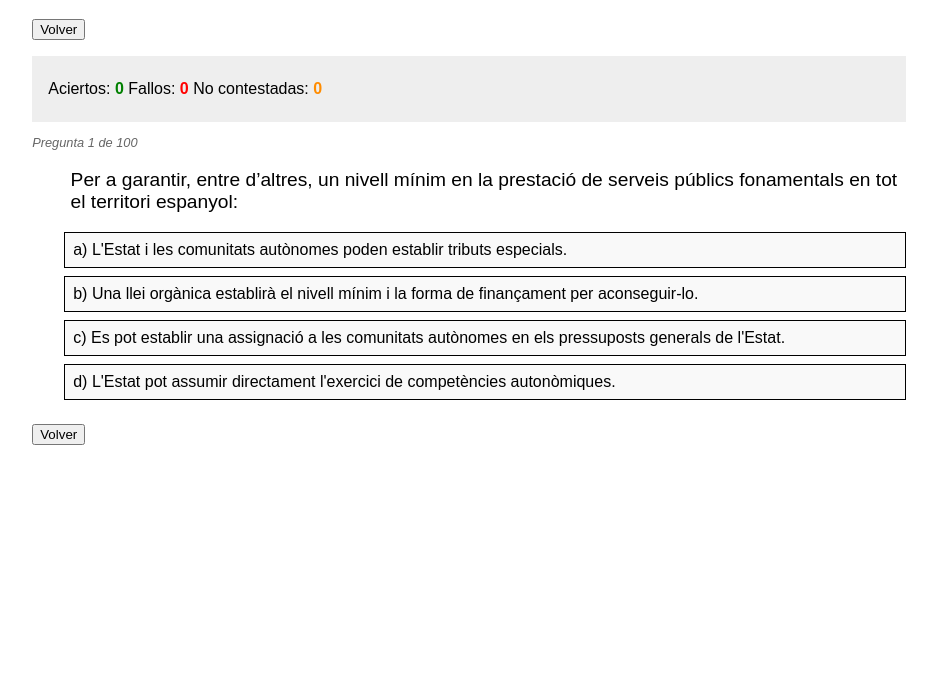
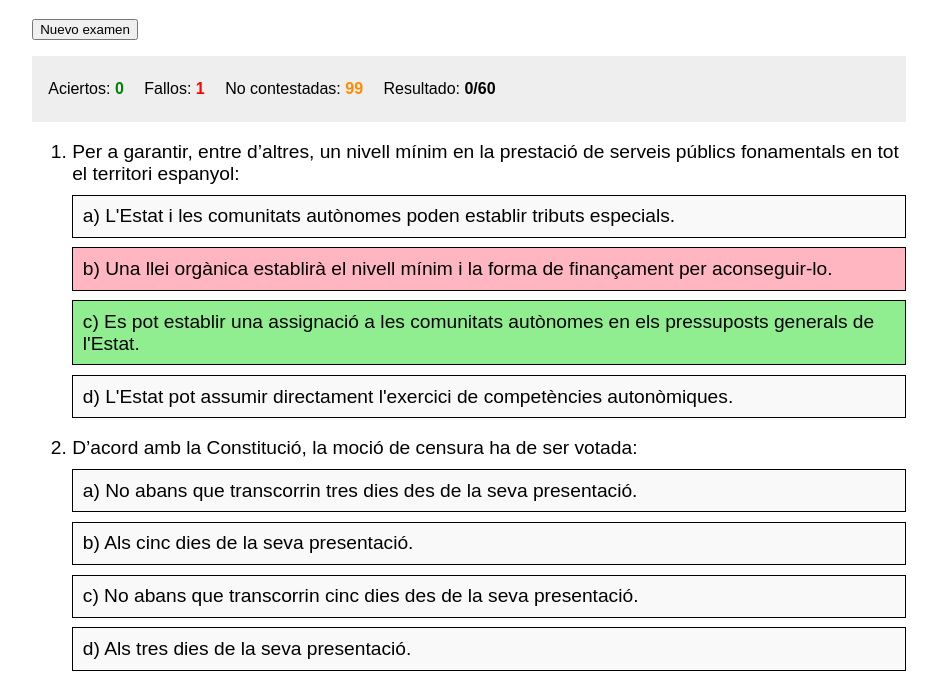
Before and after one commit to albertobastos/preguntas-2022, a plain HTML site: page index.html in a window 1280 px wide. Both pictures are taken after a click on the button 656 px from the left and 355 px from the top of the page. Shown: the part 61-748 px from the top of the page, without its empty margins (171-1108 px from the left). Drawn offline with Linux system fonts and the light colour scheme.

Commit message:
uhm... that's all?

```diff
--- a/index.html
+++ b/index.html
@@ -31,43 +31,46 @@
       margin-top: 1em;
       padding: .5em 1em .5em 1em;
     }
+    section.exam_stats span {
+      font-weight: bold;
+      margin-right: 1em;
+    }
+    section.exam_stats span#exam_score {
+      margin-right: 0;
+    }
     #exam_right {
-      font-weight: bold;
       color: green;
     }
     #exam_wrong {
-      font-weight: bold;
       color: red;
     }
-    #exam_skip {
-      font-weight: bold;
+    #exam_pending {
       color: darkorange;
     }
-    .exam_count {
-      color: #666;
-      font-style: italic;
-      font-size: 0.8em;
+    #exam_questions {
+      font-size: 1.2em;
     }
-    #exam_question {
-      font-size: 1.2em;
-      margin-left: 2em;
-    }
-    #exam_options {
-      margin-left: 2em;
+    #exam_questions li {
       margin-bottom: 1em;
     }
-    #exam_options button {
+    #exam_questions button {
       width: 100%;
-      margin: 0 0 .5em 0;
+      margin: .5em 0 0 0;
       border: 1px solid #000;
       padding: .5em;
       text-align: left;
       font-size: 1em;
       background-color: #F9F9F9;
     }
-    #exam_options button:hover {
+    #exam_questions button:hover {
       background-color: #F0F0F0;
       cursor: pointer;
+    }
+    #exam_questions button.right {
+      background-color: lightgreen;
+    }
+    #exam_questions  button.wrong {
+      background-color: lightpink;
     }
   </style>
 </html>
@@ -82,30 +85,37 @@
     <p>Elige qué temas incluir:</p>
     <ul id="config_chapters">
         <!-- to fill -->
+        <li class="chapter"><input type="checkbox" name="config_chapter" value="1" checked="checked" /><strong>Tema 1.</strong> Título del capítulo. <i>(N preguntas)</i>.</li>
     </ul>
     <button onclick="startExam();">Empezar</button>
   </section>
 
   <section class="page exam">
-    <button onclick="gotoPage('config');">Volver</button>
+    <button onclick="gotoPage('config');">Nuevo examen</button>
     <section class="exam_stats">
       <p>
         Aciertos: <span id="exam_right">-</span>
         Fallos: <span id="exam_wrong">-</span>
-        No contestadas: <span id="exam_skip">-</span>
+        No contestadas: <span id="exam_pending">-</span>
+        Resultado: <span id="exam_score">-</span><span>/60</span>
       </p>
     </section>
-    <p class="exam_count">Pregunta <span id="exam_current">-</span> de <span id="exam_count">-</span></p>
-    <p id="exam_question"></p>
-    <section id="exam_options">
-      <!-- to fill -->
+    <section>
+      <ol id="exam_questions">
+        <!-- to fill -->
+        <li title="Tema y numero de pregunta">Enunciado de la pregunta
+          <button id="q-0-a" onclick="answerQuestion(1, 'a')">Texto de la pregunta</button>
+          <button id="q-0-a" onclick="answerQuestion(1, 'a')">Texto de la pregunta</button>
+          <button id="q-0-a" onclick="answerQuestion(1, 'a')">Texto de la pregunta</button>
+          <button id="q-0-a" onclick="answerQuestion(1, 'a')">Texto de la pregunta</button>
+        </li>
+      </ol>
     </section>
-    <button onclick="gotoPage('config');">Volver</button>
+    <button onclick="gotoPage('config');">Nuevo examen</button>
   </section>
 
   <section class="page results">
     <button onclick="startExam();">Nuevo examen</button>
-    <button onclick="gotoPage('config');">Cambiar configuración</button>
   </section>
 </div>
 
@@ -114,11 +124,15 @@ const DATA = [{"num":1,"title":"La Constitución española de 1978: estructura y
 
 let exam_state = {
   questions: null,
-  current: -1,
   right: 0,
   wrong: 0,
-  skip: 0
+  pending: 0,
+  score: 0
 };
+
+DATA.forEach(chapter => {
+  chapter.questions.forEach(question => question.c = chapter.num);
+});
 
 renderConfig();
 
@@ -144,42 +158,67 @@ function startExam() {
     return;
   }
   resetExam(shuffleArray(questions).slice(0, howMany));
-  updateExamPage();
+  renderExamPage();
 
   gotoPage("exam");
 }
 
 function resetExam(questions) {
   exam_state.questions = questions;
+  exam_state.answers = new Array(questions.length).fill(null);
   exam_state.current = 0;
-  exam_state.right = exam_state.wrong = exam_state.skip = 0;
+  exam_state.right = exam_state.wrong = exam_state.score = 0;
+  exam_state.pending = exam_state.questions.length;
 }
 
-const exam_current = document.getElementById("exam_current");
-const exam_count = document.getElementById("exam_count");
 const exam_right = document.getElementById("exam_right");
 const exam_wrong = document.getElementById("exam_wrong");
-const exam_skip  = document.getElementById("exam_skip");
+const exam_pending  = document.getElementById("exam_pending");
 const exam_question  = document.getElementById("exam_question");
-const exam_options = document.getElementById("exam_options");
-function updateExamPage() {
-  exam_current.innerHTML = exam_state.current+1;
-  exam_count.innerHTML = exam_state.questions.length;
+const exam_score  = document.getElementById("exam_score");
+const exam_questions  = document.getElementById("exam_questions");
+function renderExamPage() {
+  updateExamStats();
+
+  let s = "";
+  exam_state.questions.forEach((q,i) => {
+    s += `<li title="Tema ${q.c} Pregunta ${q.n}">${q.q}`;
+    Object.keys(q.o).forEach(a => {
+      s += `<button id="answer-${i}-${a}" onclick="answerQuestion(${i}, '${a}');">${a}) ${q.o[a]}</button>`;
+    });
+    s += `</li>`;
+  });
+  exam_questions.innerHTML = s;
+}
+
+function updateExamStats() {
   exam_right.innerHTML = exam_state.right;
   exam_wrong.innerHTML = exam_state.wrong;
-  exam_skip.innerHTML = exam_state.skip;
-
-  const curr = exam_state.questions[exam_state.current];
-  exam_question.innerHTML = curr.q;
-  let opts = "";
-  for (const opt of Object.keys(curr.o)) {
-    opts += `<button onclick="answerQuestion('${opt}');">${opt}) ${curr.o[opt]}</button>`;
-  }
-  exam_options.innerHTML = opts;
+  exam_pending.innerHTML = exam_state.pending;
+  exam_score.innerHTML = exam_state.score;
 }
 
-function answerQuestion(answer) {
-  alert(answer);
+function answerQuestion(question, answer) {
+  if (exam_state.answers[question] != null) return; // already answered
+  exam_state.answers[question] = answer;
+  const q = exam_state.questions[question];
+  if (q.a === answer) {
+    // right!
+    exam_state.right++;
+    document.getElementById(`answer-${question}-${answer}`).className = "right";
+  } else {
+    // wrong!
+    exam_state.wrong++;
+    document.getElementById(`answer-${question}-${answer}`).className = "wrong";
+    document.getElementById(`answer-${question}-${q.a}`).className = "right";
+  }
+  exam_state.pending--;
+  updateScore();
+  updateExamStats();
+}
+
+function updateScore() {
+  exam_state.score = Math.floor((exam_state.right/exam_state.questions.length) *6000) / 100;
 }
 
 const pages = document.querySelectorAll('section.page');
```
Also changed, not shown: build_contents/template.html (+86 -47 lines).
